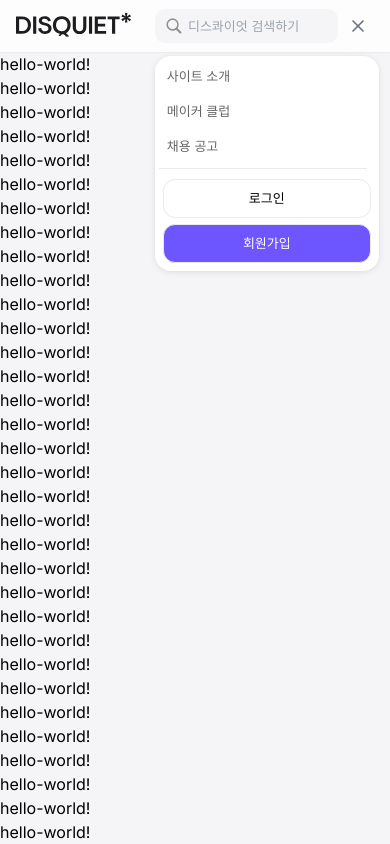
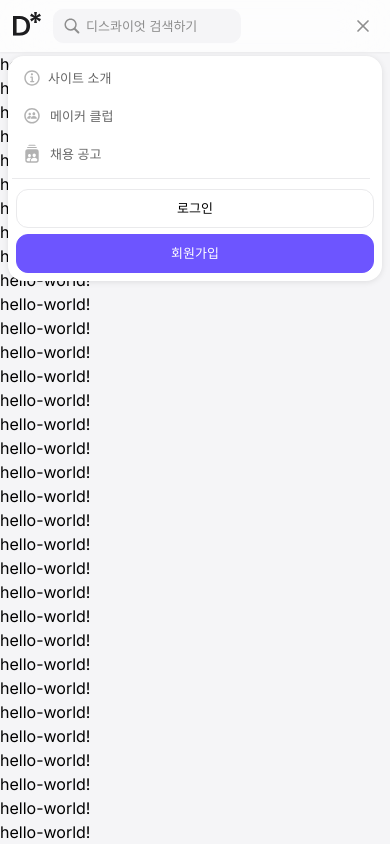
Before and after one commit to Aakaive/react_disquiet, a Next.js app: page / in a window 390 px wide. Both pictures are taken after a click on the element 358 px from the left and 26 px from the top of the page. Shown: the top 844 px of the page. Built offline with nearby package versions, Linux system fonts and the light colour scheme.

Commit message:
탑 컴포넌트 완성

```diff
--- a/components/common/Top/Button.tsx
+++ b/components/common/Top/Button.tsx
@@ -9,7 +9,7 @@ const Button: FC<ButtonProps> = ({children, className}) => {
         <button className={`
                     items-start ml-2 p-3
                     text-[14px] leading-[14px] text-black whitespace-nowrap
-                    bg-[rgb(255,255,255)] border-[rgb(234,234,236)] border-[1px]
+                    bg-[rgb(255,255,255)] border-[1px] border-[rgb(234,234,236)]
                     transition-all duration-100 delay-0 ease-out
                     rounded-[20px] ${className}
                     max-lg:m-0 max-lg:p-[12px] max-lg:w-full
--- a/components/layout/Top.tsx
+++ b/components/layout/Top.tsx
@@ -1,7 +1,7 @@
 'use client';
 
 import Link from 'next/link';
-import React, {useState} from 'react';
+import React, {useState, useEffect,useRef} from 'react';
 // import styles from '@/styles/components/Top.module.css';
 import Button from '../common/Top/Button';
 import HoverLink from '../common/Top/HoverLink';
@@ -9,35 +9,84 @@ import InfoNav from '../common/Top/InfoNav';
 
 const Top = () => {
     const [isVisible, setIsVisible] = useState(false);
+    const componentRef2 = useRef<HTMLDivElement>(null);
+    const [isExtended, setExtended] = useState(false);
+    const componentRef = useRef<HTMLDivElement>(null);
+    const [isFocused, setIsFocused] = useState(false);
+
+    const handleFocus = () => {
+        setIsFocused(true);
+    };
+
+    const handleBlur = () => {
+        setIsFocused(false);
+    };
 
     const handleToggle = () => {
         setIsVisible(!isVisible);
     };
 
+    const handleToggleOutside = (event: MouseEvent) => {
+        if (componentRef2.current && !componentRef2.current.contains(event.target as Node)) {
+            setIsVisible(false);
+        }
+    }
+
+    const handleClickInside = () => {
+        setExtended(true);
+    }
+
+    const handleClickOutside = (event: MouseEvent) => {
+        if (componentRef.current && !componentRef.current.contains(event.target as Node)) {
+            setExtended(false);
+        }
+    }
+
+    useEffect(() => {
+        document.addEventListener('click', handleClickOutside);
+        return () => {
+            document.removeEventListener('click', handleClickOutside);
+        }
+    }, []);
+
+    useEffect(() => {
+        document.addEventListener('click', handleToggleOutside);
+        return () => {
+            document.removeEventListener('click', handleToggleOutside);
+        }
+    }, []);
+
     return (
         <div className="
-            sticky h-full bg-white top-0 bg-opacity-75 shadow-sm z-50
+            sticky w-full bg-white top-0 bg-opacity-75 shadow-sm z-50
             backdrop-blur-xl backdrop-saturate-150 backdrop-brightness-100
         ">
-            <div className="px-4 w-full justify-between relative flex h-[52px] max-w-[1280px] min-h-[48px]">
+            <div className="px-4 items-center justify-between relative flex mx-auto h-[52px] max-w-[1280px] min-h-[48px]
+                    max-md:px-[11.2px]
+                "
+            >
                 {/* 탑_이너래퍼 */}
                 <div className="items-center flex flex-row mr-1 w-full">
                     {/* 탑_좌측 */}
                     <div className="flex justify-center pb-1">
                         {/* 사이트 로고 */}
                         <Link href="/">
-                            <img className="self-center mt-0.5 h-6 max-w-none overflow-clip align-middle cursor-pointer" src="/images/logo_disquiet_dark.25ed11dd7a1fc29c88b98e5487322540.svg"></img>
+                            <img className="block max-md:hidden self-center mt-0.5 h-6 max-w-none overflow-clip align-middle cursor-pointer" src="/images/logo_disquiet_dark.25ed11dd7a1fc29c88b98e5487322540.svg"></img>
+                            <img className="hidden max-md:block self-center h-[24px] pl-[2px] max-w-none overflow-clip align-middle curdor-pointer" src="/images/logo_symbol.908118e7d652d5bd862c86ea0505e739.svg"></img>
                         </Link>
                     </div>
-                    <div className="w-full">
+                    <div ref={componentRef} className="w-full">
                         {/* 검색창 래퍼(확장 스크립트 적용시 너비 변화 감안) */}
-                        <div className="relative flex flex-col ml-6 max-w-[192px]
-                            transition-all duration-200 delay-0 ease-out"
+                        <div className={`${isExtended ? 'max-w-[96%]' : 'max-w-[196px]' } relative flex flex-col ml-6
+                                transition-all duration-200 delay-0 ease-out
+                                max-md:ml-[12px]
+                            `}
                         >
-                            <form className="w-full flex mt-0 py-1.5 pl-2 pr-3
-                                bg-[rgb(245,245,247)] border rounded-[10px] border-[rgb(245,245,247)]
-                                transition-all duration-100 delay-0 ease-out
-                                "
+                            <form className={`${isExtended ? "bg-[rgb(255,255,255)] shadow-[0_0_0_3px_rgba(109,85,255,0.4)]" : "bg-[rgba(245,245,247)]"} flex mt-0 py-1.5 pl-2 pr-3
+                                    border rounded-[10px] border-[rgb(245,245,247)]
+                                    transition-all duration-100 delay-0 ease-out
+                                    max-lg:mr-[8px]
+                                `}
                             >
                                 {/* 검색창 */}
                                 <svg className="h-5 w-5 mr-1 min-h-5 min-w-5 overflow-hidden align-middle fill-[rgb(142,142,142)]"
@@ -46,27 +95,51 @@ const Top = () => {
                                     {/* 돋보기 아이콘 */}
                                     <path d="M6.89336 11.7948C7.93159 11.7948 8.88933 11.4648 9.68611 10.9175L12.5433 13.7746C12.6962 13.9276 12.8974 14 13.1066 14C13.5573 14 13.8873 13.6539 13.8873 13.2113C13.8873 13.002 13.8149 12.7928 13.662 12.6479L10.829 9.80684C11.4326 8.98592 11.7867 7.97988 11.7867 6.89336C11.7867 4.19718 9.58954 2 6.89336 2C4.20524 2 2 4.18914 2 6.89336C2 9.58954 4.19718 11.7948 6.89336 11.7948ZM6.89336 10.5956C4.87324 10.5956 3.1992 8.92153 3.1992 6.89336C3.1992 4.87325 4.87324 3.1992 6.89336 3.1992C8.92152 3.1992 10.5875 4.87325 10.5875 6.89336C10.5875 8.92153 8.92152 10.5956 6.89336 10.5956Z"></path>
                                 </svg>
-                                <input className="flex w-full text-[13px] leading-[14.3px] text-black bg-transparent text-start cursor-text"
+                                <input onClick={handleClickInside}
+                                    className="flex w-full text-[13px] leading-[14.3px] text-black bg-transparent text-start cursor-text placeholder-[rgb(142,142,142)] focus:outline-none"
                                     id="search"
                                     type="text"
-                                    placeholder="디스콰이엇 검색하기"
+                                    autoComplete='off'
+                                    placeholder={isFocused ? '' : '디스콰이엇 검색하기'}
+                                    onFocus={handleFocus}
+                                    onBlur={handleBlur}
                                 >
                                     {/* 검색창 */}
                                 </input>
                             </form>
+                            <div className={` ${isExtended ? 'flex' : 'hidden'} absolute bottom-auto flex-col left-0 max-h-[605px]
+                                    overflow-x-hidden pb-2 px-[14px] pt-[14px] top-[37px] w-full z-[2]
+                                    bg-[rgba(245,245,247,0.72)] border-[1px] border-[rgb(224,224,224)]
+                                    shadow-[0_2px_6px_0_rgba(0,0,0,0.1)]
+                                    backdrop-blur-[20px] backdrop-saturate-(1.8) rounded-[16px]
+                                `}
+                            >
+                                {/* 검색결과 미리보기 창 */}
+                                <div className="my-[16px] mx-0 w-full z-[1]
+                                        text-[14px] leading-[16.8px] text-center break-keep text-[rgb(142,142,142)]
+                                    "
+                                >
+                                    {/* 이너 */}
+                                    메이커나 프로덕트, 메이커로그를 검색해보세요 🔍
+                                </div>
+                            </div>
                         </div>
                     </div>
                 </div>
                 <div className="items-center justify-center flex flex-row">
                     {/* 탑_우측 */}
-                    <div
+                    <div ref={componentRef2}
                         onClick={handleToggle}
-                        className="hidden max-lg:flex w-[32px] items-center justify-center cursor-pointer"
+                        className="hidden max-lg:flex w-[32px] items-center justify-center h-[32px] w-[32px] ml-[4px] bg-[rgba(0,0,0,0)] cursor-pointer rounded-[320px]
+                            hover:bg-[rgb(246,246,248)]
+                        "
                     >
                         {/* 오른쪽 메뉴 토글 버튼 */}
-                        <svg xmlns="http://www.w3.org/2000/svg" width="24" height="24" viewBox="0 0 24 24" fill="none" stroke="currentColor13" strokeWidth="2" strokeLinecap="round" strokeLinejoin="round" className="h-5 w-5 stroke-gray-500">
+                        <svg className={`${isVisible ? 'block' : 'hidden'} h-5 w-5 stroke-[rgb(142,142,142)]`} xmlns="http://www.w3.org/2000/svg" width="24" height="24" viewBox="0 0 24 24" fill="none" stroke="currentColor13" strokeWidth="2" strokeLinecap="round" strokeLinejoin="round">
                             {/* X모양 아이콘 */}
                             <path d="M18 6 6 18"></path><path d="m6 6 12 12"></path>
+                        </svg>
+                        <svg className={`${isVisible ? 'hidden' : 'block'} h-5 w-5 stroke-[rgb(142,142,142)]`} xmlns="http://www.w3.org/2000/svg" width="24" height="24" viewBox="0 0 24 24" fill="none" stroke="currentColor" strokeWidth="2" strokeLinecap="round" strokeLinejoin="round"><line x1="4" x2="20" y1="12" y2="12"></line><line x1="4" x2="20" y1="6" y2="6"></line><line x1="4" x2="20" y1="18" y2="18"></line>
                         </svg>
                     </div>
                     <div className={`${isVisible ? 'block' : 'hidden'} min-lg:flex relative items-center h-full
@@ -74,30 +147,38 @@ const Top = () => {
                             max-lg:h-fit
                             max-lg:bg-[rgb(255,255,255)] max-lg:shadow-[0_1px_6px_rgba(0,0,0,0.1)]
                             max-lg:rounded-[16px]
+                            max-sd:right-[8px]
                         `}
                     >
                         {/* 컬럼 랲퍼 */}
-                        <div className="flex flex-row mr-2 transition-all duration-100 delay-0 ease-out
+                        <div className={`${isExtended ? 'lg:hidden' : 'lg:flex'} flex-row mr-2 transition-all duration-100 delay-0 ease-out
                                 max-lg:flex-col max-lg:mr-0 max-lg:w-[216px]
-                            "
+                                max-sd:w-[calc(-24px+100vw)]
+                            `}
                         >
                             {/* 내비게이션 리스트 */}
                             <div className="relative cursor-default
-                                items-center flex flex-col ml-4 pt-[16px] pb-[15px] text-[13px] leading-[1.6em]
+                                items-center flex flex-col ml-4 pt-[16px] pb-[15px] text-[13px] leading-[1.6em] justify-start
                                 text-[rgb(112,112,112)] border-b-[rgba(0,0,0,0)] border-b-[2px]
-                                whitespace-nowrap cursor-pointer
+                                whitespace-nowrap
                                 transition-all duration-100 delay-0 ease-out gap-0.5 ${className}
                                 min-lg:hover:decoration-[rgb(109,85,255)] min-lg:hover:text-[rgb(109,85,255)] min-lg:hover:border-b-[rgba(109,85,255,1)]
-                                max-lg:items-start max-lg:justify-start max-lg:m-0 max-lg:py-[6px] max-lg:px-[8px] max-lg:w-full
+                                max-lg:justify-start max-lg:m-0 max-lg:py-[6px] max-lg:px-[8px] max-lg:w-full
                                 max-lg:text-[rgba(0,0,0,0.6)]
                                 max-lg:hover:bg-[rgb(246,246,246)] max-lg:hover:text-[rgb(0,0,0)]
                                 max-lg:hover:rounded-[12px]
+                                max-lg:flex-row
+                                max-lg:gap-0
                                 group
                                 "
                             >
                                 {/* 사이트 소개 */}
-                                <svg width="28" height="28" viewBox="0 0 28 28" xmlns="http://www.w3.org/2000/svg" className="hidden"><path d="M13.9912 22.7422C18.9746 22.7422 23.0879 18.6289 23.0879 13.6543C23.0879 8.67969 18.9658 4.56641 13.9824 4.56641C9.00781 4.56641 4.90332 8.67969 4.90332 13.6543C4.90332 18.6289 9.0166 22.7422 13.9912 22.7422ZM13.9912 20.9316C9.95703 20.9316 6.73145 17.6885 6.73145 13.6543C6.73145 9.62012 9.95703 6.38574 13.9824 6.38574C18.0166 6.38574 21.2598 9.62012 21.2686 13.6543C21.2773 17.6885 18.0254 20.9316 13.9912 20.9316ZM16.1797 13.2236C17.085 13.2236 17.8496 12.4062 17.8496 11.3691C17.8496 10.3496 17.085 9.56738 16.1797 9.56738C15.2656 9.56738 14.501 10.3672 14.501 11.3691C14.5098 12.4062 15.2656 13.2236 16.1797 13.2236ZM11.3633 13.3115C12.1543 13.3115 12.8311 12.6084 12.8311 11.6943C12.8311 10.8154 12.1543 10.1299 11.3633 10.1299C10.5811 10.1299 9.9043 10.8242 9.9043 11.7031C9.9043 12.6084 10.5723 13.3115 11.3633 13.3115ZM9.06934 17.0908H12.1895C11.7588 16.458 12.2422 15.2012 13.1738 14.4717C12.708 14.1729 12.1191 13.9443 11.3633 13.9443C9.50879 13.9443 8.30469 15.3154 8.30469 16.4404C8.30469 16.8535 8.50684 17.0908 9.06934 17.0908ZM13.5781 17.0908H18.7637C19.4492 17.0908 19.6865 16.8799 19.6865 16.4932C19.6865 15.4297 18.333 13.9619 16.1797 13.9619C14.0176 13.9619 12.6553 15.4297 12.6553 16.4932C12.6553 16.8799 12.9014 17.0908 13.5781 17.0908Z"></path></svg>
-                                사이트 소개
+                                <svg width="28" height="28" viewBox="0 0 28 28" xmlns="http://www.w3.org/2000/svg"
+                                    className="max-lg:block hidden w-[24px] h-[24px] mr-[4px] overflow-hidden fill-[rgba(0,0,0,0.3)]"
+                                >
+                                    <path d="M13.9944 23C18.9096 23 23 18.9182 23 14C23 9.08179 18.8984 5 13.9833 5C9.07925 5 5 9.08179 5 14C5 18.9182 9.09041 23 13.9944 23ZM13.9944 21.3048C9.9486 21.3048 6.71641 18.0595 6.71641 14C6.71641 9.94053 9.93746 6.69517 13.9833 6.69517C18.0402 6.69517 21.2836 9.94053 21.2947 14C21.3059 18.0595 18.0514 21.3048 13.9944 21.3048ZM13.9053 11.0112C14.6074 11.0112 15.1536 10.4424 15.1536 9.75093C15.1536 9.04833 14.6074 8.49071 13.9053 8.49071C13.2142 8.49071 12.657 9.04833 12.657 9.75093C12.657 10.4424 13.2142 11.0112 13.9053 11.0112ZM12.4898 18.829H16.0341C16.4353 18.829 16.7585 18.539 16.7585 18.1375C16.7585 17.7472 16.4353 17.4461 16.0341 17.4461H15.0532V13.2751C15.0532 12.7286 14.7857 12.3717 14.2842 12.3717H12.657C12.2557 12.3717 11.9437 12.6729 11.9437 13.0632C11.9437 13.4758 12.2557 13.7658 12.657 13.7658H13.4706V17.4461H12.4898C12.0885 17.4461 11.7653 17.7472 11.7653 18.1375C11.7653 18.539 12.0885 18.829 12.4898 18.829Z"></path>
+                                </svg>
+                                <div className="flex text-[13px] leading-[20.8px] whitespace-nowrap text-[rgba(0,0,0,0.6)] items-center gap-[2px]">사이트 소개</div>
                                 <div className="hidden absolute box-content flex flex-col p-1 top-[calc(100%+2px)] w-fit
                                     bg-[rgb(255,255,255,0.72)] border-[rgba(0,0,0,0.06)] border-px shadow-[0_0_12px_rgba(0,0,0,0.04)]
                                     transtion-all duration-100 delay-0 ease-out
@@ -113,11 +194,21 @@ const Top = () => {
                             </div>
                             <HoverLink href="#">
                                 {/* 메이커 클럽 */}
-                                메이커 클럽
+                                <svg width="28" height="28" viewBox="0 0 28 28" xmlns="http://www.w3.org/2000/svg"
+                                    className="max-lg:block hidden w-[24px] h-[24px] mr-[4px] overflow-hidden fill-[rgba(0,0,0,0.3)]"
+                                >
+                                    <path d="M13.9912 22.7422C18.9746 22.7422 23.0879 18.6289 23.0879 13.6543C23.0879 8.67969 18.9658 4.56641 13.9824 4.56641C9.00781 4.56641 4.90332 8.67969 4.90332 13.6543C4.90332 18.6289 9.0166 22.7422 13.9912 22.7422ZM13.9912 20.9316C9.95703 20.9316 6.73145 17.6885 6.73145 13.6543C6.73145 9.62012 9.95703 6.38574 13.9824 6.38574C18.0166 6.38574 21.2598 9.62012 21.2686 13.6543C21.2773 17.6885 18.0254 20.9316 13.9912 20.9316ZM16.1797 13.2236C17.085 13.2236 17.8496 12.4062 17.8496 11.3691C17.8496 10.3496 17.085 9.56738 16.1797 9.56738C15.2656 9.56738 14.501 10.3672 14.501 11.3691C14.5098 12.4062 15.2656 13.2236 16.1797 13.2236ZM11.3633 13.3115C12.1543 13.3115 12.8311 12.6084 12.8311 11.6943C12.8311 10.8154 12.1543 10.1299 11.3633 10.1299C10.5811 10.1299 9.9043 10.8242 9.9043 11.7031C9.9043 12.6084 10.5723 13.3115 11.3633 13.3115ZM9.06934 17.0908H12.1895C11.7588 16.458 12.2422 15.2012 13.1738 14.4717C12.708 14.1729 12.1191 13.9443 11.3633 13.9443C9.50879 13.9443 8.30469 15.3154 8.30469 16.4404C8.30469 16.8535 8.50684 17.0908 9.06934 17.0908ZM13.5781 17.0908H18.7637C19.4492 17.0908 19.6865 16.8799 19.6865 16.4932C19.6865 15.4297 18.333 13.9619 16.1797 13.9619C14.0176 13.9619 12.6553 15.4297 12.6553 16.4932C12.6553 16.8799 12.9014 17.0908 13.5781 17.0908Z"></path>
+                                </svg>
+                                <div className="flex text-[13px] leading-[20.8px] whitespace-nowrap text-[rgba(0,0,0,0.6)] items-center gap-[2px]">메이커 클럽</div>
                             </HoverLink>
                             <HoverLink href="#">
                                 {/* 채용 공고 */}
-                                채용 공고
+                                <svg width="28" height="28" viewBox="0 0 28 28" xmlns="http://www.w3.org/2000/svg"
+                                    className="max-lg:block hidden w-[24px] h-[24px] mr-[4px] overflow-hidden fill-[rgba(0,0,0,0.3)]"
+                                >
+                                    <path d="M9.62305 4.47852H18.3154C18.2539 3.69629 17.7881 3.27441 16.9355 3.27441H10.9941C10.1416 3.27441 9.67578 3.69629 9.62305 4.47852ZM8.11133 7.03613H19.8184C19.6953 6.20117 19.2734 5.71777 18.333 5.71777H9.59668C8.65625 5.71777 8.23438 6.20117 8.11133 7.03613ZM9.05176 24.0869H19.1592C20.8379 24.0869 21.8223 23.1025 21.8223 21.2305V11.2812C21.8223 9.40918 20.8379 8.43359 18.9395 8.43359H9.05176C7.15332 8.43359 6.16895 9.40039 6.16895 11.2812V21.2305C6.16895 23.1113 7.15332 24.0869 9.05176 24.0869ZM16.584 17.46C15.5381 17.46 14.6592 16.5371 14.6592 15.3506C14.6504 14.1816 15.5557 13.2764 16.5928 13.2764C17.6299 13.2764 18.5088 14.1641 18.5088 15.3418C18.5088 16.5371 17.6299 17.46 16.584 17.46ZM11.0557 17.5742C10.1504 17.5742 9.37695 16.7744 9.37695 15.7285C9.36816 14.709 10.1504 13.9268 11.0557 13.9268C11.9609 13.9268 12.7344 14.7002 12.7344 15.7197C12.7344 16.7744 11.9697 17.5742 11.0557 17.5742ZM9.07812 22.417C8.22559 22.417 7.80371 22.0039 7.80371 21.125V20.1055C8.33984 19.1914 9.51758 18.3828 11.0557 18.3828C11.7939 18.3828 12.3828 18.5586 12.9189 18.8838C12.0664 19.5254 11.4951 20.7646 11.4951 21.6875C11.4951 21.9775 11.5391 22.2324 11.6621 22.417H9.07812ZM12.998 22.417C12.8398 22.3906 12.6113 22.1445 12.6113 21.7227C12.6113 20.167 14.1494 18.4004 16.584 18.4004C18.1836 18.4004 19.5547 19.2002 20.1963 20.29V21.125C20.1963 22.0039 19.6865 22.417 18.9307 22.417H12.998Z"></path>
+                                </svg>
+                                <div className="flex text-[13px] leading-[20.8px] whitespace-nowrap text-[rgba(0,0,0,0.6)] items-center gap-[2px]">채용 공고</div>
                             </HoverLink>
                         </div>
                         <div className="h-4 ml-4 mr-4 w-px bg-[rgb(234,234,236)]
@@ -136,7 +227,7 @@ const Top = () => {
                                 {/* 로그인 */}
                                 로그인
                             </Button>
-                            <Button className="bg-[rgba(109,85,255,1)] border-[rgb(109,85,255)] text-white
+                            <Button className="bg-[rgba(109,85,255,1)] border-[rgba(109,85,255,1)] text-white
                                     hover:bg-[rgb(255,255,255)] hover:text-[rgb(109,85,255)]
                                     hover:shadow-[0_0_0_3px_rgba(109,85,255,0.4)]"
                             >
--- a/tailwind.config.ts
+++ b/tailwind.config.ts
@@ -16,6 +16,8 @@ const config: Config = {
       screens: {
         'max-lg': { 'max': '1024px' },
         'min-lg': { 'min': '1025px' },
+        'max-md': { 'max': '768px'},
+        'max-sd': { 'max': '640px'},
       },
     },
   },
```
Also changed, not shown: public/images/logo_symbol.908118e7d652d5bd862c86ea0505e739.svg (added).
